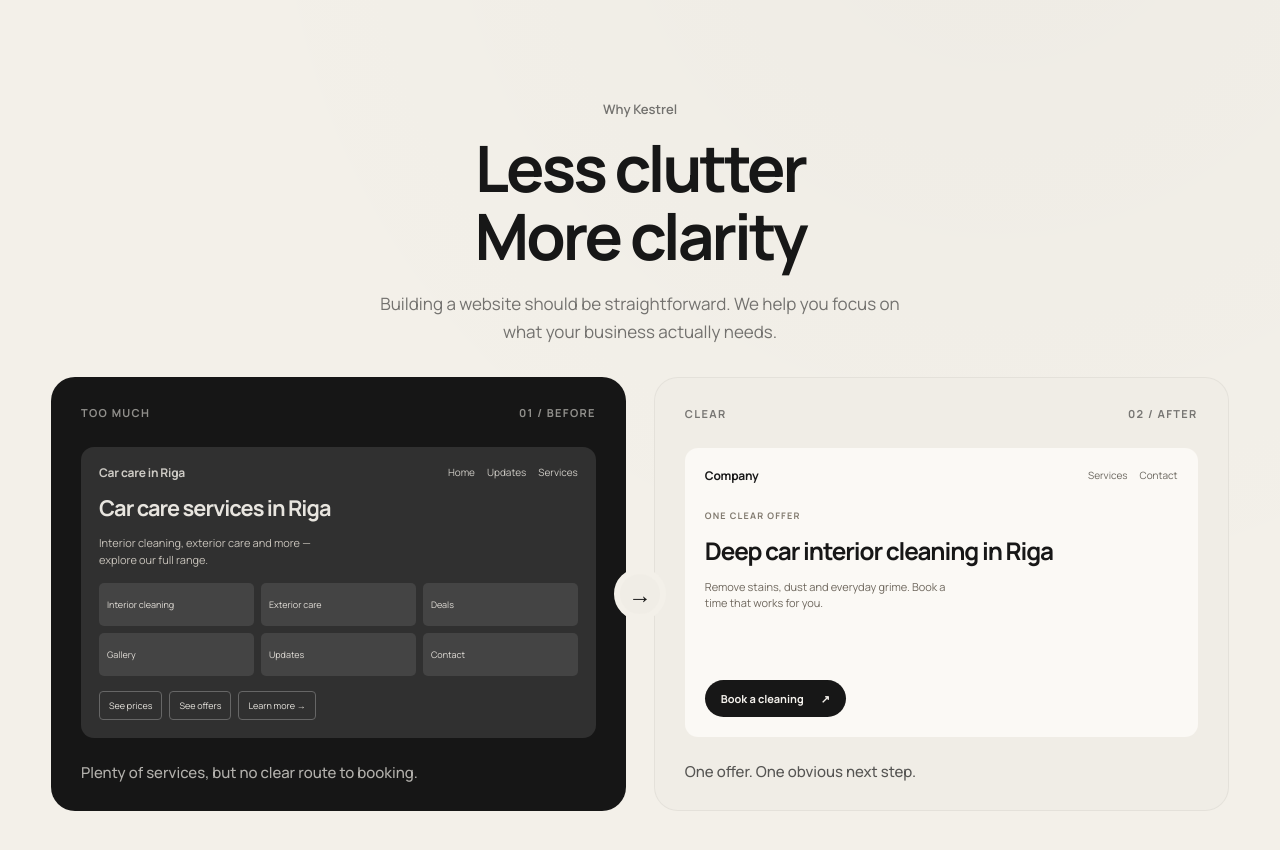
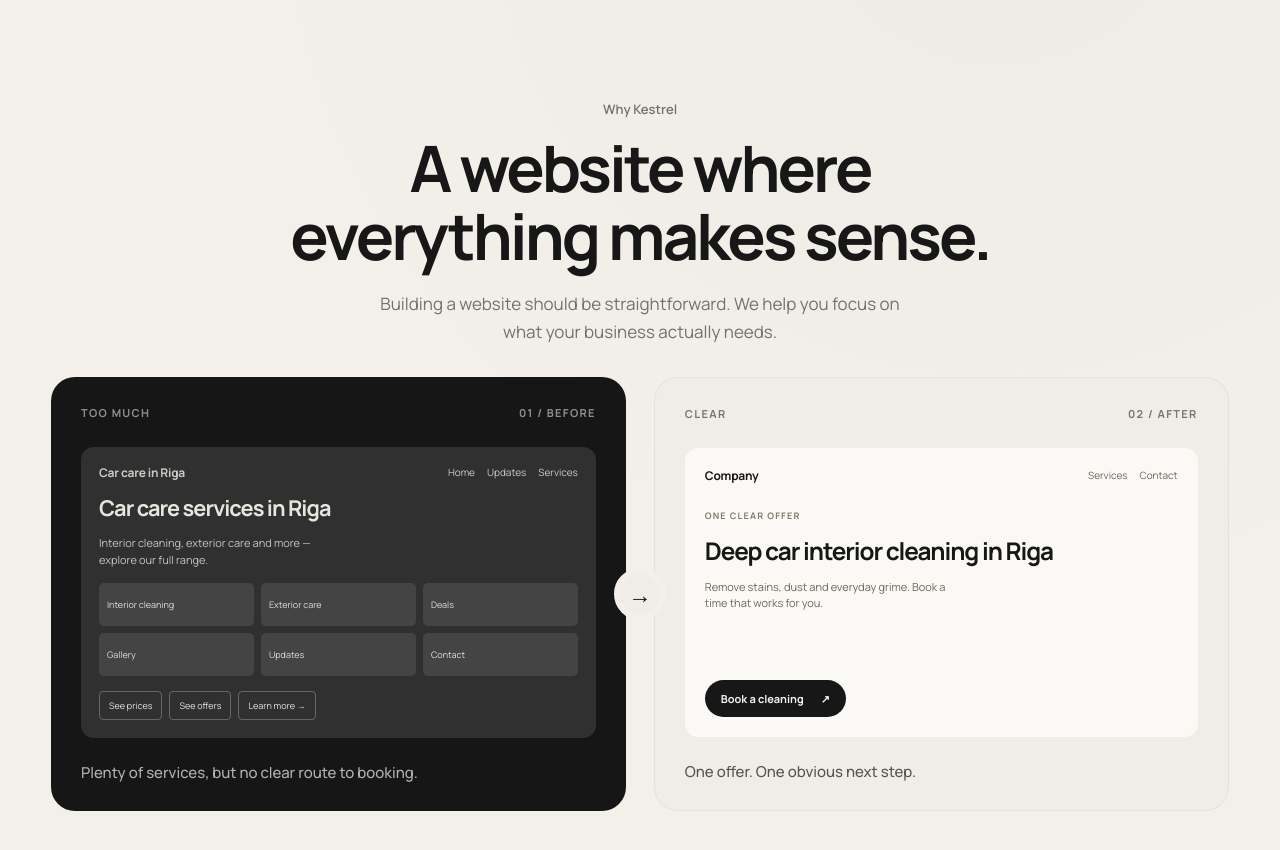
Before and after one commit to davisl24/WEBSITEAGENCY, a Next.js app: page /en in a window 1280 px wide. Shown: the part 1660-2510 px from the top of the page. Built offline with nearby package versions, Linux system fonts and the light colour scheme; no server answers.

Commit message:
Refine before-after section headline in app/components/ValueShowcaseEn.tsx

```diff
--- a/app/components/ValueShowcaseEn.tsx
+++ b/app/components/ValueShowcaseEn.tsx
@@ -7,7 +7,7 @@ export default function ValueShowcase() {
         <div className="value-layout value-plan-layout">
           <RevealOnView className="value-copy-side">
             <p className="section-label">Why Kestrel</p>
-            <h2 id="value-title">Less clutter<span>More clarity</span></h2>
+            <h2 id="value-title">A website where<span>everything makes sense.</span></h2>
             <p className="value-intro">
               Building a website should be straightforward. We help you focus on what your business actually needs.
             </p>
```
